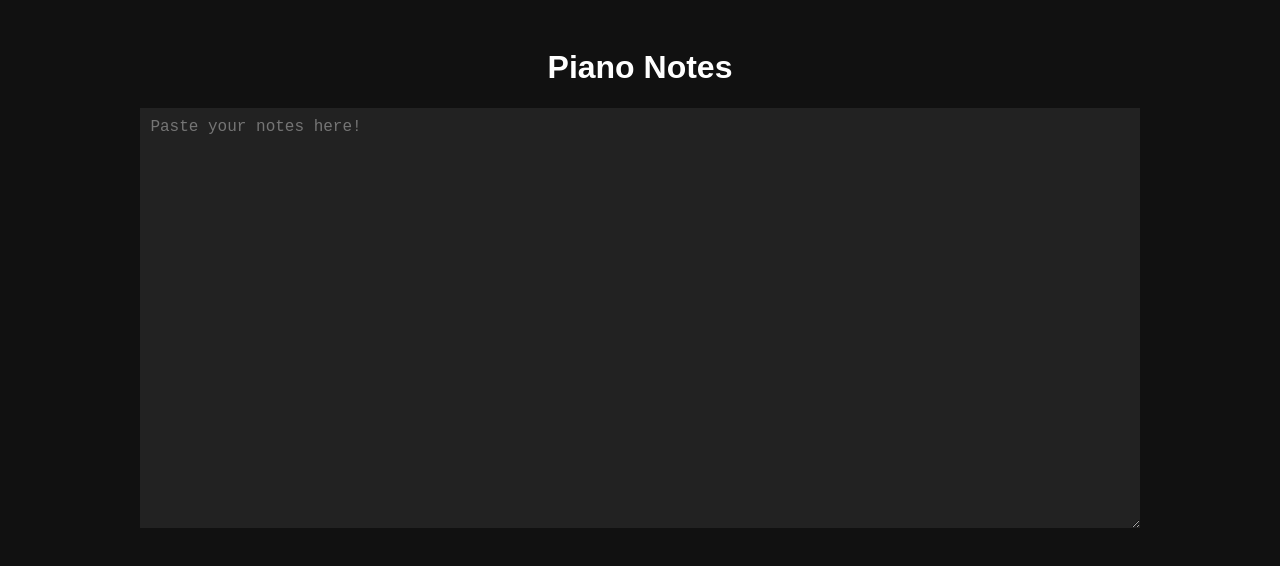
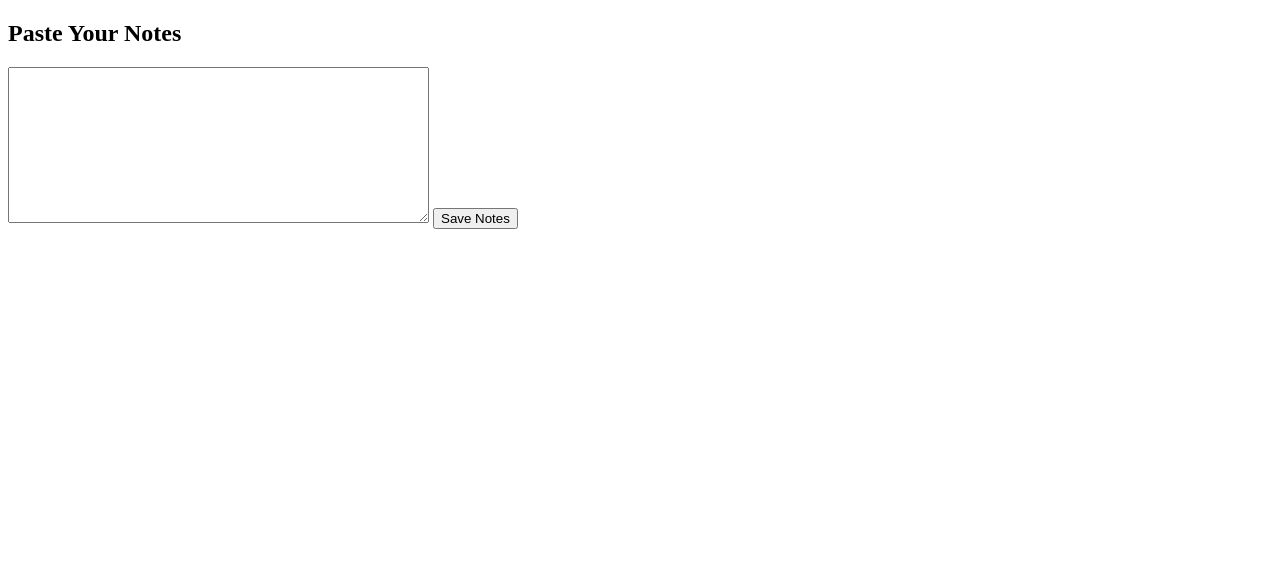
Before and after one commit to mexicanlynae/ftm-calculator, a plain HTML site: page index.html in a window 1280 px wide. Drawn offline with Linux system fonts and the light colour scheme.

Commit message:
Update index.html

```diff
--- a/index.html
+++ b/index.html
@@ -1,33 +1,21 @@
 <!DOCTYPE html>
 <html lang="en">
 <head>
-<meta charset="UTF-8">
-<meta name="viewport" content="width=device-width, initial-scale=1.0">
-<title>Piano Notes</title>
-<style>
-body {
-    background-color: #111;
-    color: #fff;
-    font-family: sans-serif;
-    display: flex;
-    flex-direction: column;
-    align-items: center;
-    padding: 20px;
-}
-textarea {
-    width: 80%;
-    height: 400px;
-    margin-bottom: 10px;
-    background-color: #222;
-    color: #fff;
-    border: none;
-    padding: 10px;
-    font-size: 16px;
-}
-</style>
+  <meta charset="UTF-8">
+  <title>FTM Piano Notes</title>
 </head>
 <body>
-<h1>Piano Notes</h1>
-<textarea id="notes" placeholder="Paste your notes here!"></textarea>
+  <h2>Paste Your Notes</h2>
+  <textarea id="notes" rows="10" cols="50"></textarea>
+  <button onclick="updateNotes()">Save Notes</button>
+
+  <script>
+    function updateNotes() {
+      const notes = document.getElementById('notes').value;
+      // Here you would normally push to notes.txt if you had a backend.
+      // For GitHub Pages, just manually update notes.txt with the content.
+      alert("Copy the content to notes.txt file on GitHub Pages");
+    }
+  </script>
 </body>
 </html>
```
